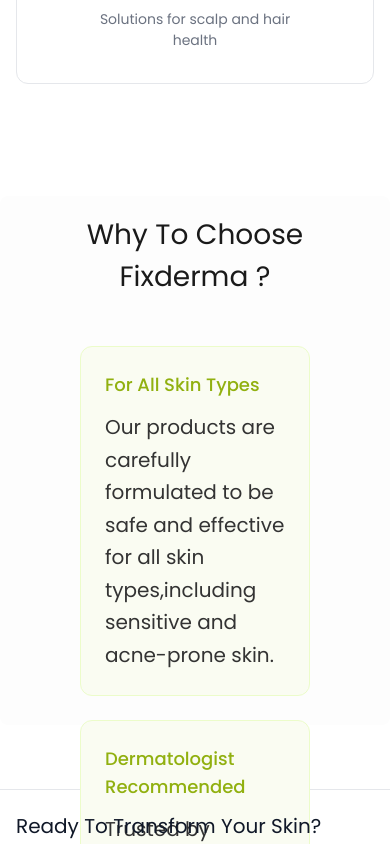
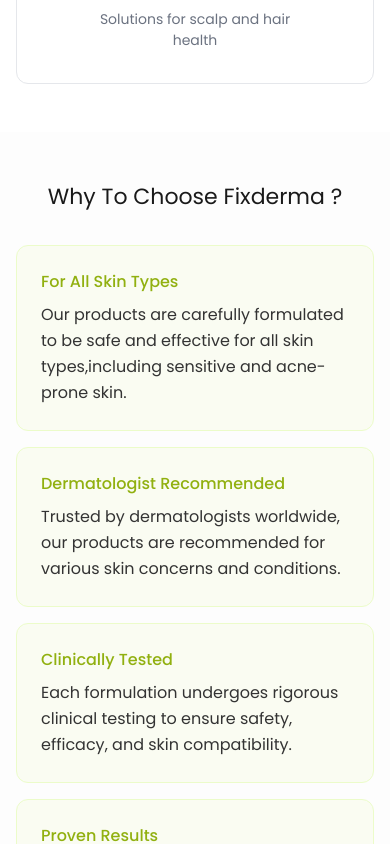
Before and after one commit to Swopnil-Sapkota/Cosmitech, a React (Vite) app: page /fix-derma in a window 390 px wide. Shown: the part 2140-2984 px from the top of the page. Built offline with nearby package versions, Linux system fonts and the light colour scheme.

Commit message:
feat: added the responsive and animation in why choose fix derma

```diff
--- a/src/components/fixderma/WhyChooseFixderma.jsx
+++ b/src/components/fixderma/WhyChooseFixderma.jsx
@@ -1,46 +1,50 @@
 const cardItems = [
     {
       title: "For All Skin Types",
-      desc:
-        "Our products are carefully formulated to be safe and effective for all skin types,including sensitive and acne-prone skin.",
+      desc: "Our products are carefully formulated to be safe and effective for all skin types,including sensitive and acne-prone skin.",
     },
     {
       title: "Dermatologist Recommended",
-      desc:
-        "Trusted by dermatologists worldwide, our products are recommended for various skin concerns and conditions.",
+      desc: "Trusted by dermatologists worldwide, our products are recommended for various skin concerns and conditions.",
     },
     {
       title: "Clinically Tested",
-      desc:
-        "Each formulation undergoes rigorous clinical testing to ensure safety, efficacy, and skin compatibility.",
+      desc: "Each formulation undergoes rigorous clinical testing to ensure safety, efficacy, and skin compatibility.",
     },
     {
       title: "Proven Results",
-      desc:
-        "Our products are backed by scientific research and deliver visible results with consistent use.",
+      desc: "Our products are backed by scientific research and deliver visible results with consistent use.",
     },
   ];
 
   const WhyChooseCard = ({ title, desc }) => (
-    <div className="bg-[#FAFCF2] border border-lime-100 rounded-xl p-6">
-      <h3 className="text-[#91B010] font-medium text-lg mb-3">{title}</h3>
-      <p className="text-[#333333] leading-relaxed font-regular text-[20px]">{desc}</p>
+    <div className="bg-[#FAFCF2] border border-lime-100 rounded-xl p-6 transition-all duration-300 ease-out hover:-translate-y-1 hover:shadow-md hover:border-lime-200">
+      <h3 className="text-[#91B010] font-medium text-base sm:text-lg mb-2 sm:mb-3">
+        {title}
+      </h3>
+      <p className="text-[#333333] leading-relaxed font-regular text-[16px] sm:text-[18px] md:text-[20px]">
+        {desc}
+      </p>
     </div>
   );
 
   const WhyChooseFixderma = () => {
     return (
-      <section className="w-full flex justify-center py-16">
-        <div className="w-[1280px] h-[529px] px-[80px] rounded-[8px] bg-[#FDFDFD]">
+      <section className="w-full flex justify-center py-12 sm:py-14 md:py-16 bg-[#FDFDFD]">
+        <div className="w-full max-w-[1280px] md:h-[529px] px-4 sm:px-6 md:px-[80px] rounded-[8px]">
           {/* Heading */}
-          <h2 className="text-[28px] font-normal text-center text-[#1A1A1A] mb-12 mt-[18px]">
+          <h2 className="text-[22px] sm:text-[24px] md:text-[28px] font-normal text-center text-[#1A1A1A] mb-8 md:mb-12">
             Why To Choose Fixderma ?
           </h2>
 
           {/* Cards Grid */}
-          <div className="grid grid-cols-1 md:grid-cols-2 gap-6">
+          <div className="grid grid-cols-1 md:grid-cols-2 gap-4 sm:gap-5 md:gap-6">
             {cardItems.map((item) => (
-              <WhyChooseCard key={item.title} title={item.title} desc={item.desc} />
+              <WhyChooseCard
+                key={item.title}
+                title={item.title}
+                desc={item.desc}
+              />
             ))}
           </div>
         </div>
```
